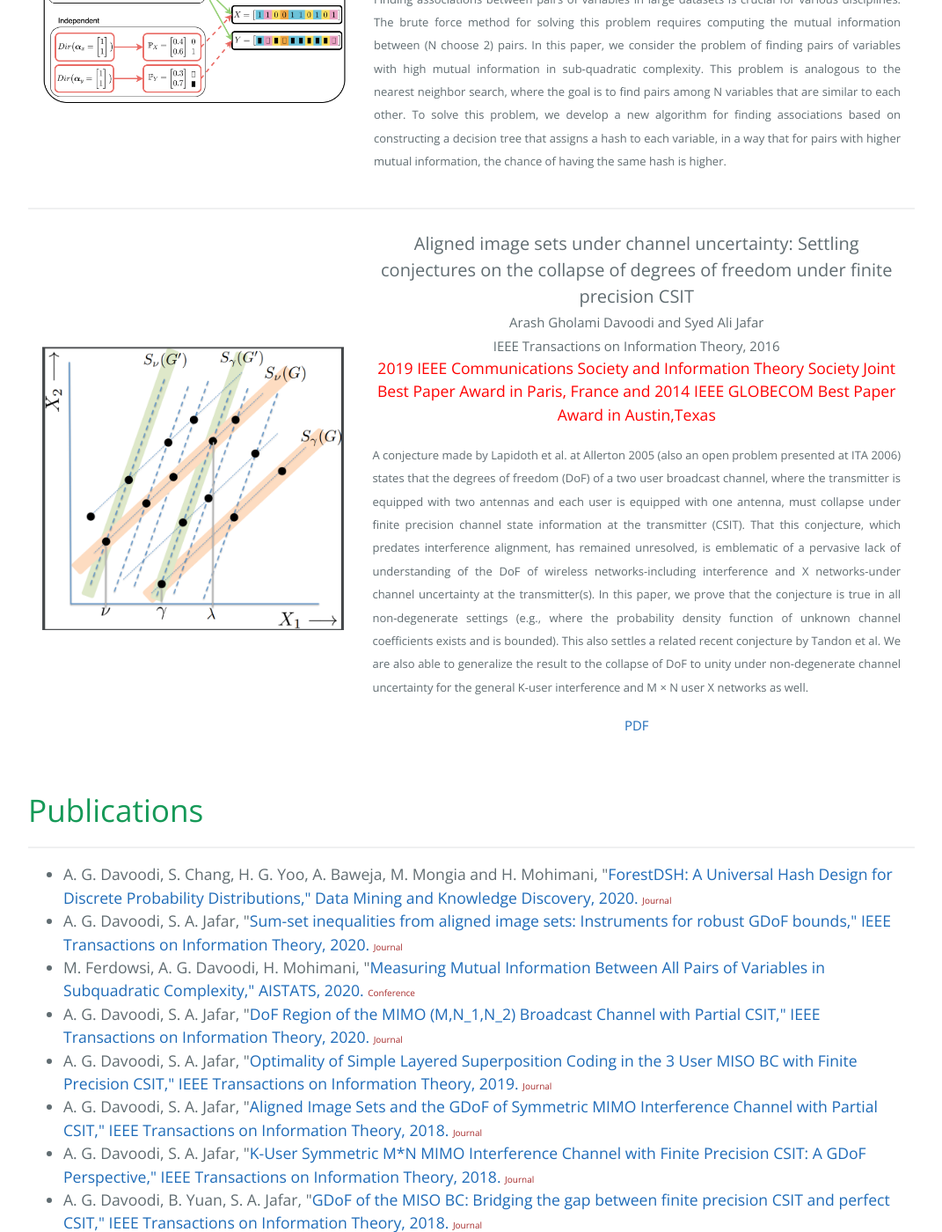
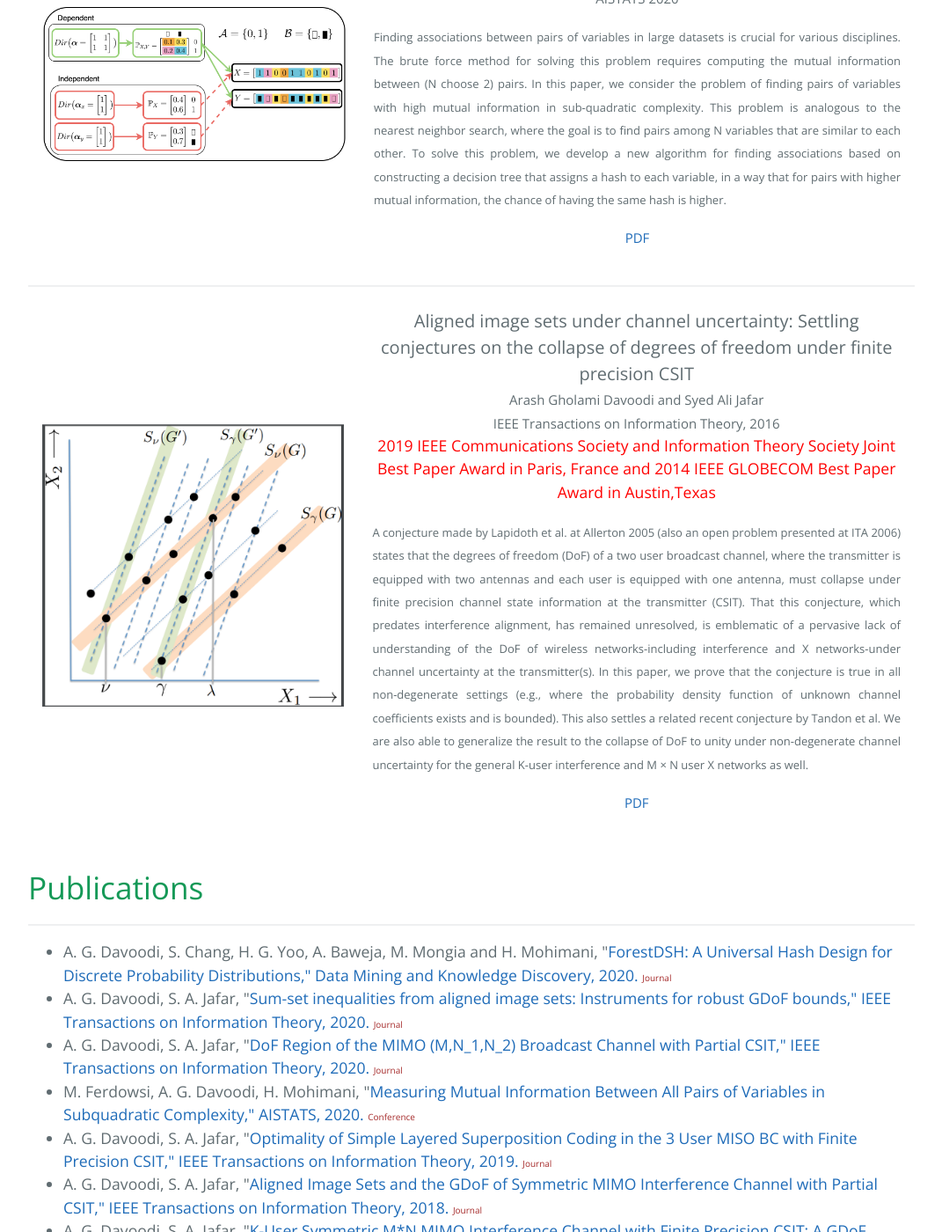
Before and after one commit to arashgholami/arashgholami.github.io, a Jekyll site: the page built from index.md, in a window 1280 px wide and 1400 px high, scrolled down 1807 px. Shown: the whole window at 88% size, without its empty margins (104-1175 px from the left). Built offline with Jekyll 4.4.1, drawn with Linux system fonts in a browser that asks for light colours.

Commit message:
Update index.md

```diff
--- a/index.md
+++ b/index.md
@@ -34,7 +34,9 @@ layout: default
             DAMI 2020</font><br></p>
            <p align="justify" class="text right-align text-large add-top-margin">
             <font style="font-size:13px">In this paper, we consider the problem of classification of M high dimensional queries to N high dimensional classes  where A and B are discrete alphabets and the probabilistic model that relates data to the classes P(x,y) is known. The problem is analogous to the  nearest neighbor search problem, where the goal is to find the data point in a database that is the most similar to a query point. To solve our high dimensional classification problem, we introduce distribution sensitive hashes that map jointly generated pairs (x,y)~P  to the same bucket with probability higher than random pairs x~P^X and y~P^Y, where  P^X and P^Y are the marginal probability distributions of P. We design distribution sensitive hashes using a forest of decision trees and we show that the complexity of search grows with O(N^lambda(P)) where lambda(P) is expressed in an analytical form.  </font><br>
-<font style="font-size:15px"> </font>
+                </p>
+           <p class="text right-align text-large add-top-margin" style="width:100%;" align="center">
+<font style="font-size:15px"> <a href="https://arxiv.org/pdf/1905.04559v2.pdf">PDF</a> </font>
           </p>
         </td>
       </tr>
@@ -93,7 +95,9 @@ among N variables that are similar to each other. To solve this problem, we deve
 new algorithm for finding associations based on constructing a decision tree that assigns a
 hash to each variable, in a way that for pairs with higher mutual information, the chance
 of having the same hash is higher. </font><br>
-<font style="font-size:15px"> </font>
+                </p>
+           <p class="text right-align text-large add-top-margin" style="width:100%;" align="center">
+<font style="font-size:15px"> <a href="http://proceedings.mlr.press/v108/ferdosi20a/ferdosi20a.pdf">PDF</a> </font>
           </p>
         </td>
       </tr>
@@ -119,7 +123,7 @@ of having the same hash is higher. </font><br>
                <font style="font-size:13px">A conjecture made by Lapidoth et al. at Allerton 2005 (also an open problem presented at ITA 2006) states that the degrees of freedom (DoF) of a two user broadcast channel, where the transmitter is equipped with two antennas and each user is equipped with one antenna, must collapse under finite precision channel state information at the transmitter (CSIT). That this conjecture, which predates interference alignment, has remained unresolved, is emblematic of a pervasive lack of understanding of the DoF of wireless networks-including interference and X networks-under channel uncertainty at the transmitter(s). In this paper, we prove that the conjecture is true in all non-degenerate settings (e.g., where the probability density function of unknown channel coefficients exists and is bounded). This also settles a related recent conjecture by Tandon et al. We are also able to generalize the result to the collapse of DoF to unity under non-degenerate channel uncertainty for the general K-user interference and M × N user X networks as well. </font><br>
                 </p>
            <p  class="text right-align text-large add-top-margin" align="center">
-             <a href="https://ieeexplore.ieee.org/abstract/document/7502087"><font style="font-size:15px">PDF</font></a>
+             <a href="https://arxiv.org/pdf/1403.1541.pdf"><font style="font-size:15px">PDF</font></a>
            </p>
          </td>
       </tr>
@@ -130,17 +134,17 @@ of having the same hash is higher. </font><br>
 # Publications
 * * *
 <ul>
-  <li>A. G. Davoodi, S. Chang, H. G. Yoo, A. Baweja, M. Mongia and H. Mohimani, "<a href="">ForestDSH: A Universal Hash Design for Discrete Probability Distributions," Data Mining and Knowledge Discovery, 2020. </a>  <span style="color:brown;font-size:10px">  Journal </span>  </li>
+  <li>A. G. Davoodi, S. Chang, H. G. Yoo, A. Baweja, M. Mongia and H. Mohimani, "<a href="https://arxiv.org/pdf/1905.04559v2.pdf">ForestDSH: A Universal Hash Design for Discrete Probability Distributions," Data Mining and Knowledge Discovery, 2020. </a>  <span style="color:brown;font-size:10px">  Journal </span>  </li>
    <li>A. G. Davoodi, S. A. Jafar, "<a href="https://arxiv.org/pdf/1703.01168.pdf">Sum-set inequalities from aligned image sets: Instruments for robust GDoF bounds," IEEE Transactions on Information Theory, 2020. </a>  <span style="color:brown;font-size:10px">  Journal </span>  </li>
+  <li>A. G. Davoodi, S. A. Jafar, "<a href="https://ieeexplore.ieee.org/abstract/document/8849793">DoF Region of the MIMO (M,N_1,N_2) Broadcast Channel with Partial CSIT," IEEE Transactions on Information Theory, 2020. </a>  <span style="color:brown;font-size:10px">  Journal </span>  </li>
    <li>M. Ferdowsi, A. G. Davoodi, H. Mohimani, "<a href="http://proceedings.mlr.press/v108/ferdosi20a/ferdosi20a.pdf">Measuring Mutual Information Between All Pairs of Variables in Subquadratic Complexity," AISTATS, 2020. </a>  <span style="color:brown;font-size:10px">  Conference </span>  </li>
-  <li>A. G. Davoodi, S. A. Jafar, "<a href="https://ieeexplore.ieee.org/abstract/document/8849793">DoF Region of the MIMO (M,N_1,N_2) Broadcast Channel with Partial CSIT," IEEE Transactions on Information Theory, 2020. </a>  <span style="color:brown;font-size:10px">  Journal </span>  </li>
   <li>A. G. Davoodi, S. A. Jafar, "<a href="https://ieeexplore.ieee.org/abstract/document/8756112">Optimality of Simple Layered Superposition Coding in the 3 User MISO BC with Finite Precision CSIT," IEEE Transactions on Information Theory, 2019. </a>  <span style="color:brown;font-size:10px">  Journal </span>  </li>
   <li>A. G. Davoodi, S. A. Jafar, "<a href="https://ieeexplore.ieee.org/abstract/document/8478408">Aligned Image Sets and the GDoF of Symmetric MIMO Interference Channel with Partial CSIT," IEEE Transactions on Information Theory, 2018. </a>  <span style="color:brown;font-size:10px">  Journal </span>  </li>
      <li>A. G. Davoodi, S. A. Jafar, "<a href="https://ieeexplore.ieee.org/abstract/document/8409477">K-User Symmetric M*N MIMO Interference Channel with Finite Precision CSIT: A GDoF Perspective," IEEE Transactions on Information Theory, 2018. </a>  <span style="color:brown;font-size:10px">  Journal </span>  </li>
      <li>A. G. Davoodi, B. Yuan, S. A. Jafar, "<a href="http://ieeexplore.ieee.org/stamp/stamp.jsp?arnumber=7541508&tag=1">GDoF of the MISO BC: Bridging the gap between finite precision CSIT and perfect CSIT," IEEE Transactions on Information Theory, 2018. </a> <span style="color:brown;font-size:10px">  Journal </span>  </li>
      <li>A. G. Davoodi, S. A. Jafar, "<a href="https://ieeexplore.ieee.org/abstract/document/8360458">Network Coherence Time Matters: Interference Networks with Finite Precision CSIT Perfect CSIR," IEEE Transactions on Information Theory, 2018. </a>  <span style="color:brown;font-size:10px">  Journal </span>  </li>
    <li>A. G. Davoodi, S. A. Jafar, "<a href="https://ieeexplore.ieee.org/abstract/document/7541510">Generalized DoF of the symmetric K-user interference channel under finite precision CSIT," IEEE Transactions on Information Theory, 2017. </a>  <span style="color:brown;font-size:10px">  Journal </span>  </li>
-    <li>A. G. Davoodi, S. A. Jafar, "<a href="https://ieeexplore.ieee.org/abstract/document/7502087">Aligned image sets under channel uncertainty: Settling conjectures on the collapse of degrees of freedom under finite precision CSIT," IEEE Transactions on Information Theory, 2016. </a>  <span style="color:brown;font-size:10px">  Journal </span>  </li>
+    <li>A. G. Davoodi, S. A. Jafar, "<a href="https://arxiv.org/pdf/1403.1541.pdf">Aligned image sets under channel uncertainty: Settling conjectures on the collapse of degrees of freedom under finite precision CSIT," IEEE Transactions on Information Theory, 2016. </a>  <span style="color:brown;font-size:10px">  Journal </span>  </li>
       <li>A. G. Davoodi, S. A. Jafar, "<a href="https://ieeexplore.ieee.org/abstract/document/7604114">Transmitter cooperation under finite precision CSIT: A GDoF perspective," IEEE Transactions on Information Theory, 2016. </a>  <span style="color:brown;font-size:10px">  Journal </span>  </li>
    <li>M. J. Emadi, A. G. Davoodi, M. R. Aref, "<a href="https://ieeexplore.ieee.org/abstract/document/6555770">Analytical power allocation for a full duplex decode-and-forward relay channel," IEEE IET, 2013. </a>  <span style="color:brown;font-size:10px">  Journal </span> </li>
    <li>A. Davodi, D. Ganji, A G. Davoodi, A. Asgari, "<a href="https://www.sciencedirect.com/science/article/abs/pii/S0096300309005359">Finding general and explicit solutions (2+1) dimensional Broer-Kaup-Kupershmidt system nonlinear equation,"Elsevier, 2010. </a>  <span style="color:brown;font-size:10px">  Journal </span>  </li>
```
